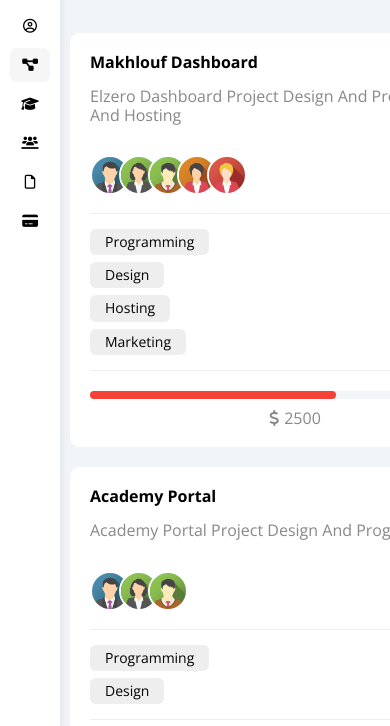
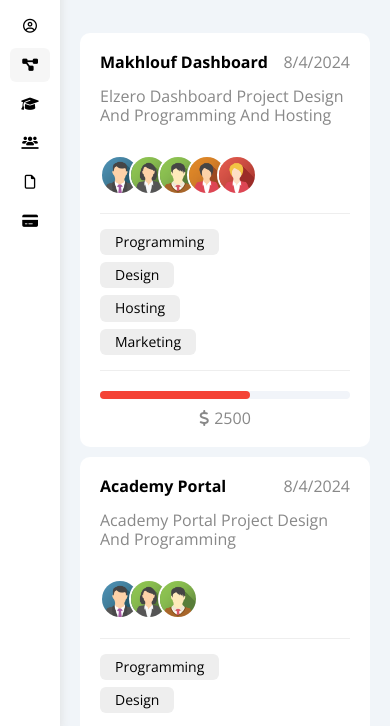
Before and after one commit to ahmad14ayman/dashboard-template, a plain HTML site: page projects.html in a window 390 px wide. Shown: the part 114-840 px from the top of the page. Drawn offline with nearby package versions, Linux system fonts and the light colour scheme.

Commit message:
Uploading21

```diff
--- a/css/project.css
+++ b/css/project.css
@@ -16,6 +16,13 @@
     display: grid;
     grid-template-columns: repeat(auto-fill,minmax(450px,1fr));
     gap: 20px;
+}
+@media (max-width:767px) {
+    .projects  {
+        grid-template-columns: repeat(auto-fill,minmax(250px,1fr));
+        gap: 10px;
+        margin: 0 10px;
+    }
 }
 .projects .project {
     padding: 20px;
```
